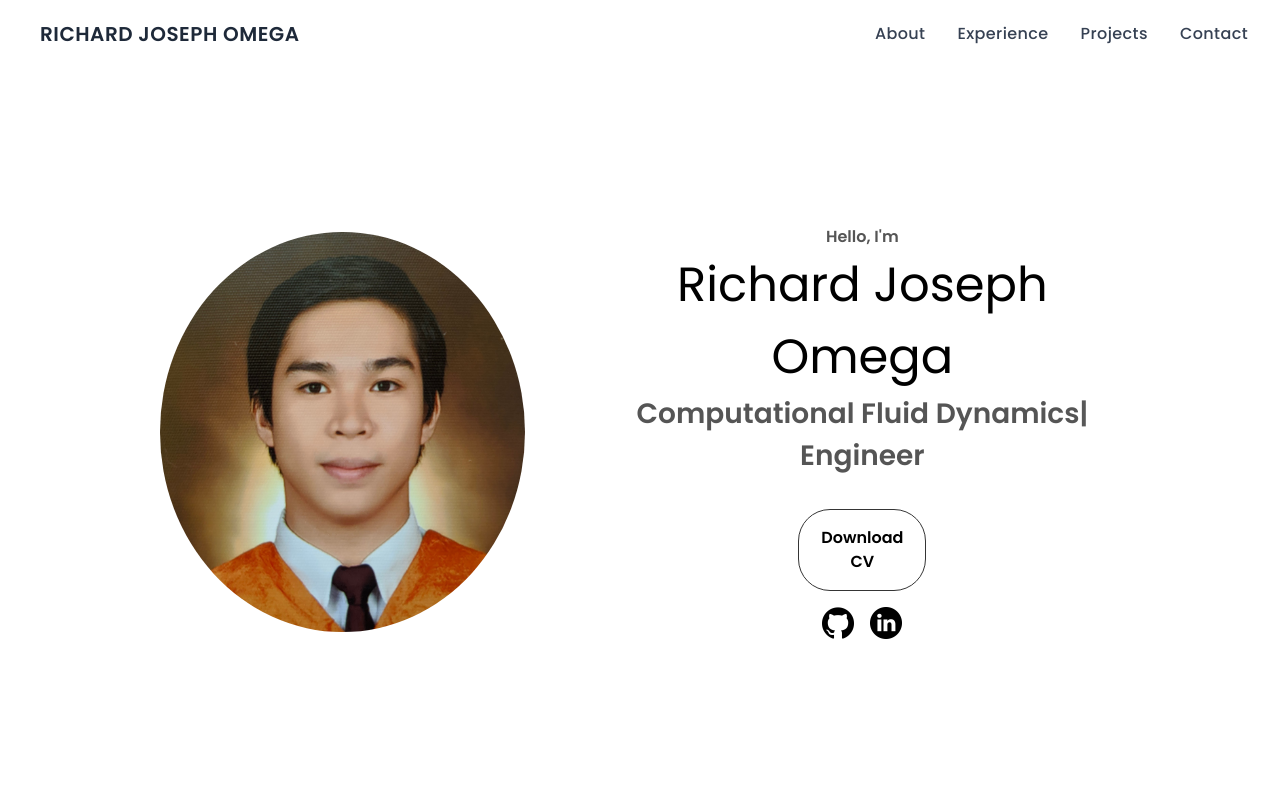
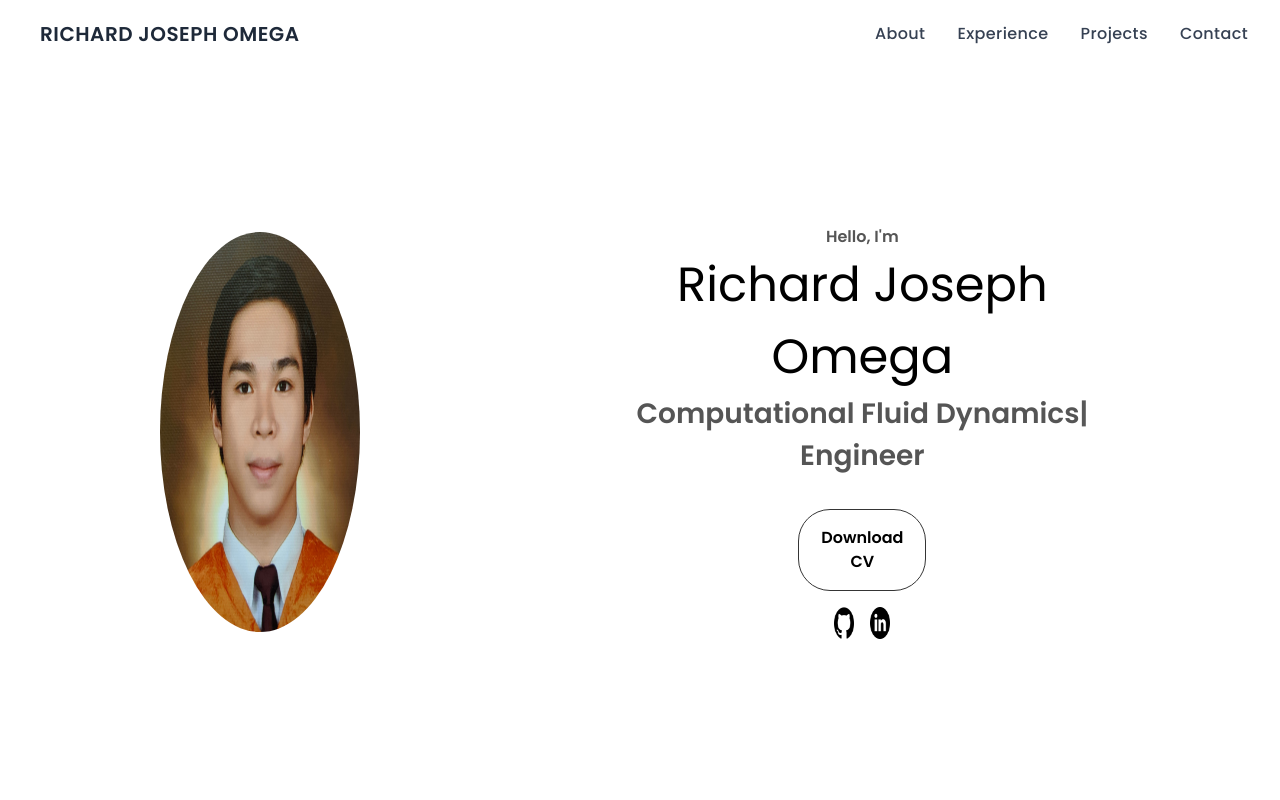
Before and after one commit to arjiomega/arjiomega.github.io, a Next.js app: page / in a window 1280 px wide. Shown: the top 800 px of the page. Built offline with nearby package versions, Linux system fonts and the light colour scheme.

Commit message:
fixing cicd 1

```diff
--- a/src/app/_components/Header.tsx
+++ b/src/app/_components/Header.tsx
@@ -1,10 +1,10 @@
 "use client"
 import React from "react";
 import { ReactTyped } from "react-typed";
+import Image from 'next/image';
 
-
-import "../../styles/header.css"
-import "../../styles/mediaheader.css"
+import "../../styles/header.css";
+import "../../styles/mediaheader.css";
 
 
 // import ResumeDoc from '../assets/RichardOmegaCV.pdf';
@@ -14,8 +14,11 @@ export function Header() {
 
     <div id="profile" className="mb-20">
         <div className="section__pic-container">
-            <img src={"/arjiomega.github.io/profile-pic.png"}
+            <Image
+            src="/arjiomega.github.io/profile-pic.png"
             alt="Richard Joseph Omega profile picture"
+            width={200}
+            height={200}
             style={{borderRadius: '50%'}}
             />
         </div>
@@ -47,20 +50,38 @@ export function Header() {
             </div>
 
             <div id="socials-container">
-                <img
+                <Image
+                    src={"/arjiomega.github.io/github.png"}
+                    alt="My GitHub profile"
+                    width={20}
+                    height={20}
+                    className="icon"
+                    onClick={() => window.open("https://github.com/arjiomega", "_blank")}
+                    style={{ cursor: "pointer" }}
+                />
+                <Image
+                    src={"/arjiomega.github.io/linkedin.png"}
+                    alt="My LinkedIn profile"
+                    width={20}
+                    height={20}
+                    className="icon"
+                    onClick={() => window.open("https://www.linkedin.com/in/richardomega/", "_blank")}
+                    style={{ cursor: "pointer" }}
+                />
+                {/* <img
                     src={"/arjiomega.github.io/github.png"}
                     alt="My GitHub profile"
                     className="icon"
                     onClick={() => window.open("https://github.com/arjiomega", "_blank")}
                     style={{ cursor: "pointer" }}
-                />
-                <img
+                /> */}
+                {/* <img
                     src={"/arjiomega.github.io/linkedin.png"}
                     alt="My LinkedIn profile"
                     className="icon"
                     onClick={() => window.open("https://www.linkedin.com/in/richardomega/", "_blank")}
                     style={{ cursor: "pointer" }}
-                />
+                /> */}
             </div>
 
         </div>
```
